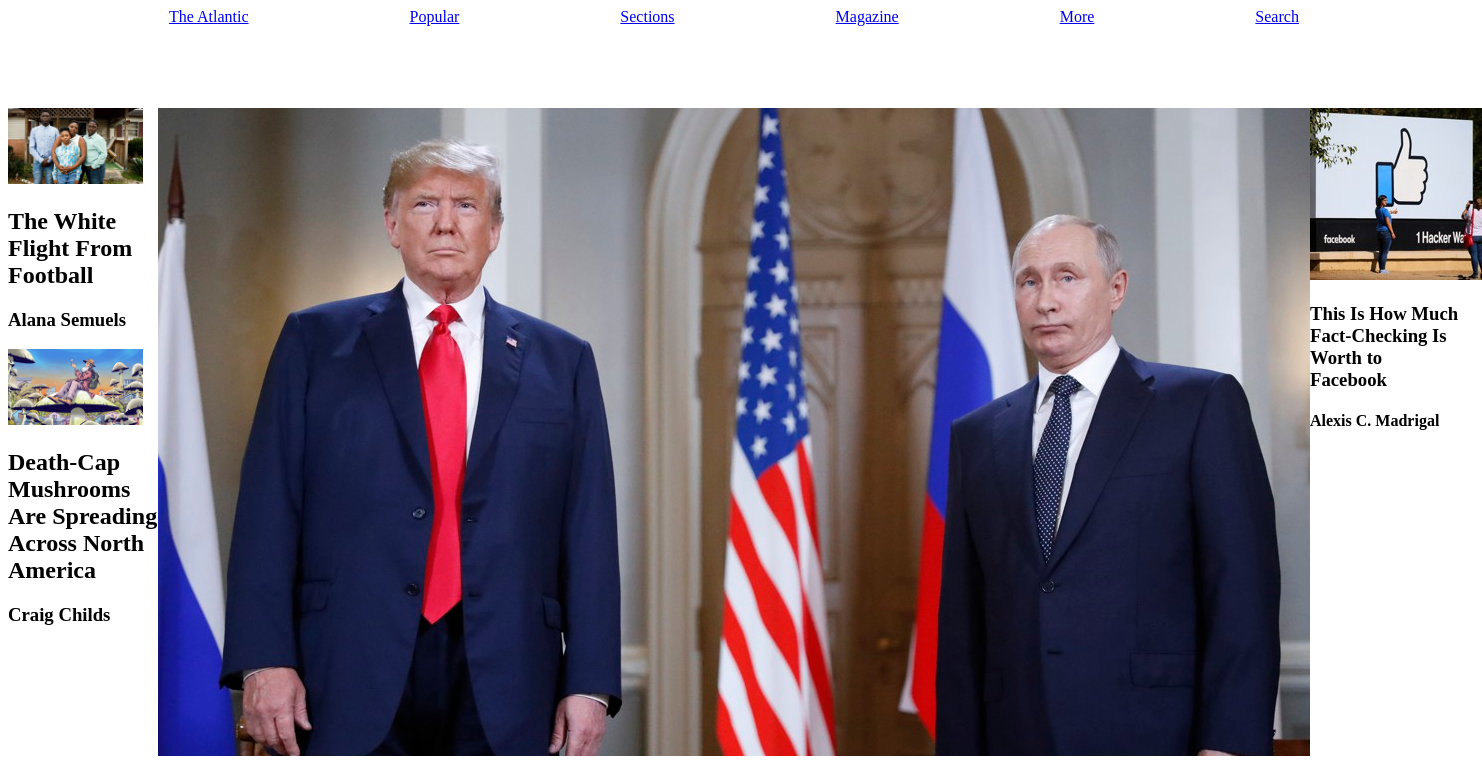
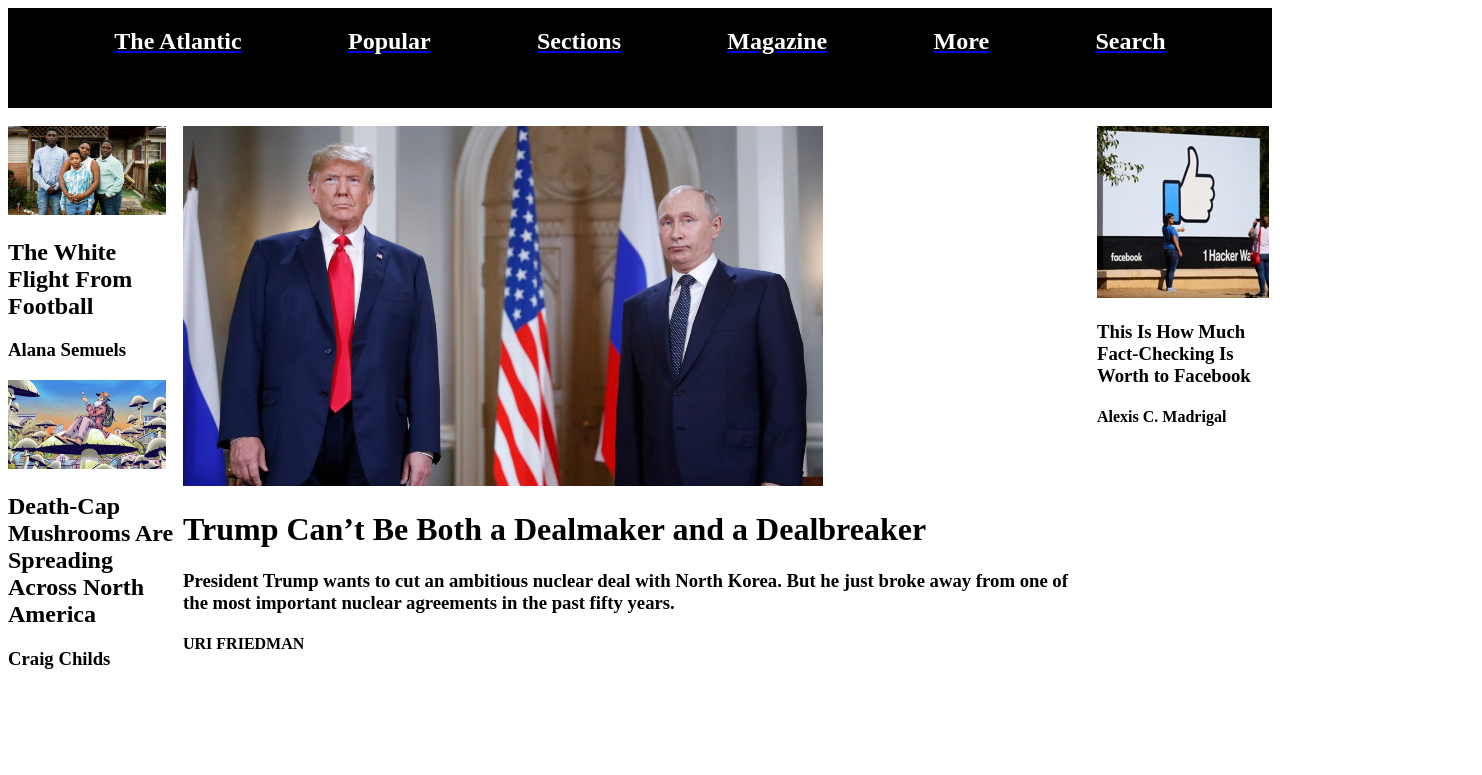
Before and after one commit to mif9075/copyocelot, a plain HTML site: page index.html in a window 1280 px wide. Shown: the top 775 px of the page, 1482 px wide, since content can reach past the window. Drawn offline with Linux system fonts and the light colour scheme; a script that the page names is missing.

Commit message:
rearranged pictures

```diff
--- a/index.html
+++ b/index.html
@@ -11,16 +11,16 @@
 <body>
     <div class="container" >
         <div class="container__header">
-                    <div><a href="https://www.theatlantic.com/">The Atlantic</a> </div>
-                    <div><a href="https://www.theatlantic.com/most-popular/">Popular</a></div>
-                    <div><a href="https://www.theatlantic.com">Sections</a></div>
-                    <div><a href="https://www.theatlantic.com">Magazine</a></div>
-                    <div><a href="https://www.theatlantic.com">More</a></div>
-                    <div><a href="https://www.theatlantic.com">Search</a></div>
+                    <div><a href="https://www.theatlantic.com/"><h2>The Atlantic</h2></a> </div>
+                    <div><a href="https://www.theatlantic.com/most-popular/"><h2>Popular</h2></a></div>
+                    <div><a href="https://www.theatlantic.com"><h2>Sections</h2></a></div>
+                    <div><a href="https://www.theatlantic.com"><h2>Magazine</h2></a></div>
+                    <div><a href="https://www.theatlantic.com"><h2>More</h2></a></div>
+                    <div><a href="https://www.theatlantic.com"><h2>Search</h2></a></div>
         </div>
 
         <div class="container__nav">
-
+            <br>
             <div><a href="https://www.theatlantic.com/health/archive/2019/02/football-white-flight-racial-divide/581623/"><img src="assets/Top/576x324@2x Football.jpg" width=90%></a>
             <h2>The White Flight From Football</h2>
             <h3>Alana Semuels</h3></h3>
@@ -33,14 +33,16 @@
         </div>
 
         <div class="container__content">
-
-            <div><a href="https://www.theatlantic.com/politics/archive/2019/02/united-states-to-withdraw-from-inf-treaty/581920/"><img src="assets/Top/576x324@2x Trump.jpg"></a>
+                <br>
+            <div><a href="https://www.theatlantic.com/politics/archive/2019/02/united-states-to-withdraw-from-inf-treaty/581920/"><img src="assets/Top/576x324@2x Trump.jpg" width=70%></a>
                 <h1>Trump Can’t Be Both a Dealmaker and a Dealbreaker</h1>
                 <h3>President Trump wants to cut an ambitious nuclear deal with North Korea. But he just broke away from one of the most important nuclear agreements in the past fifty years.</h3>
+                <h4>URI FRIEDMAN</h4>
             </div>
         </div>
 
         <div class="container__aside">
+            <br>
             <div><a href="https://www.theatlantic.com/technology/archive/2019/02/how-much-factchecking-worth-facebook/581899/"><img src="assets/Top/86x86@2x Facebook.jpg"></a>
                 <h3>This Is How Much Fact-Checking Is Worth to Facebook</h3>
                 <h4>Alexis C. Madrigal</h4>
--- a/main.css
+++ b/main.css
@@ -10,7 +10,7 @@
     grid-template-areas: "header header header"
                          "nav content aside"
                          "footer footer footer";
-    grid-template-columns: 150px 1fr 150px;
+    grid-template-columns: 175px 1fr 175px;
     grid-template-rows: 100px
               1fr
               30px;
@@ -34,5 +34,10 @@
   .container__header {
     display: flex;
     justify-content: space-evenly;
+    background-color: black;
 
   }
+
+  .container__header h2 {
+    color: white;
+  }
```
